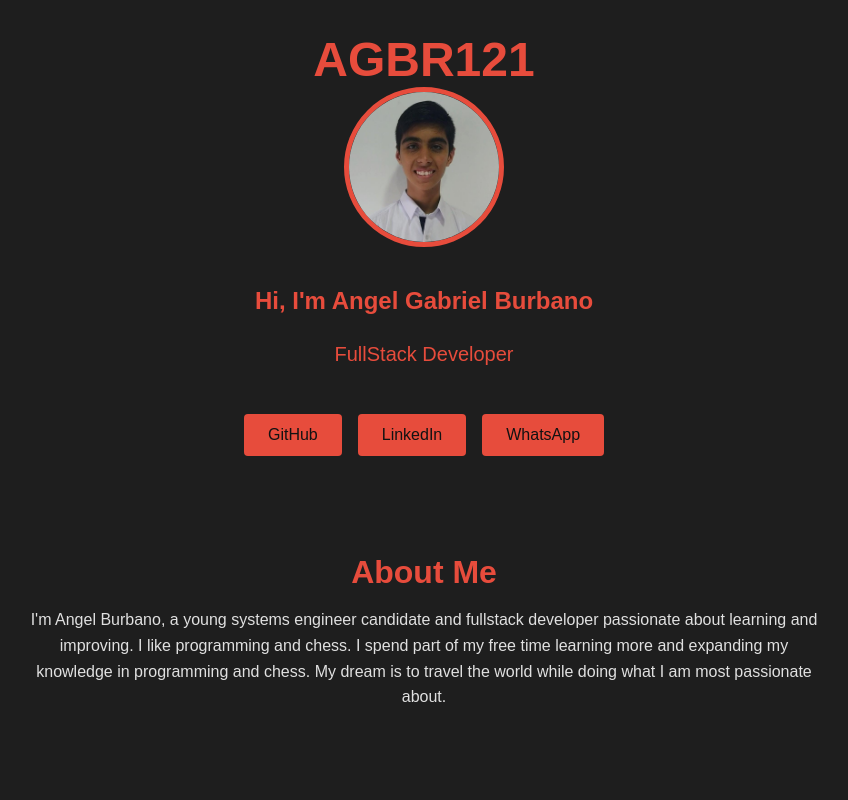
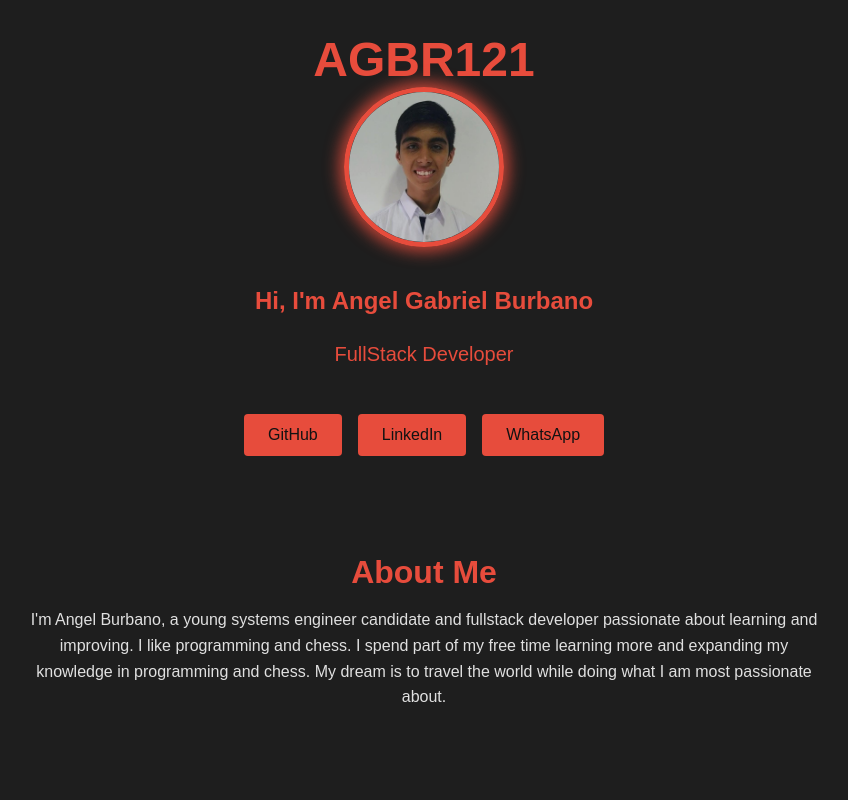
Before and after one commit to AGBR121/Portafolio, a React (Vite) app: page / in a window 1280 px wide. In both pictures the pointer is over the picture 640 px from the left and 167 px from the top of the page. Shown: the top 800 px of the page, without its empty margins (216-1064 px from the left). Built offline with nearby package versions, Linux system fonts and the light colour scheme.

Commit message:
more details

```diff
--- a/src/styles/homepage.css
+++ b/src/styles/homepage.css
@@ -29,6 +29,11 @@
   border: 5px solid #e74c3c;
   object-fit: cover;
   display: inline-block;
+  transition: box-shadow 0.3s ease;
+}
+
+.profile-picture:hover {
+  box-shadow: 0 0 15px 5px rgba(231, 76, 60, 0.8);
 }
 
 .home-header h1 {
@@ -128,7 +133,7 @@
 
 .project-item:hover {
   transform: translateY(-10px);
-  box-shadow: 0 6px 12px rgba(0, 0, 0, 0.3);
+  box-shadow: 0 8px 16px rgba(0, 0, 0, 1);
 }
 
 .project-item img {
@@ -159,7 +164,6 @@
   text-decoration: underline;
 }
 
-/* Animaciones */
 @keyframes typing {
   from { width: 0; }
   to { width: 100%; }
```
